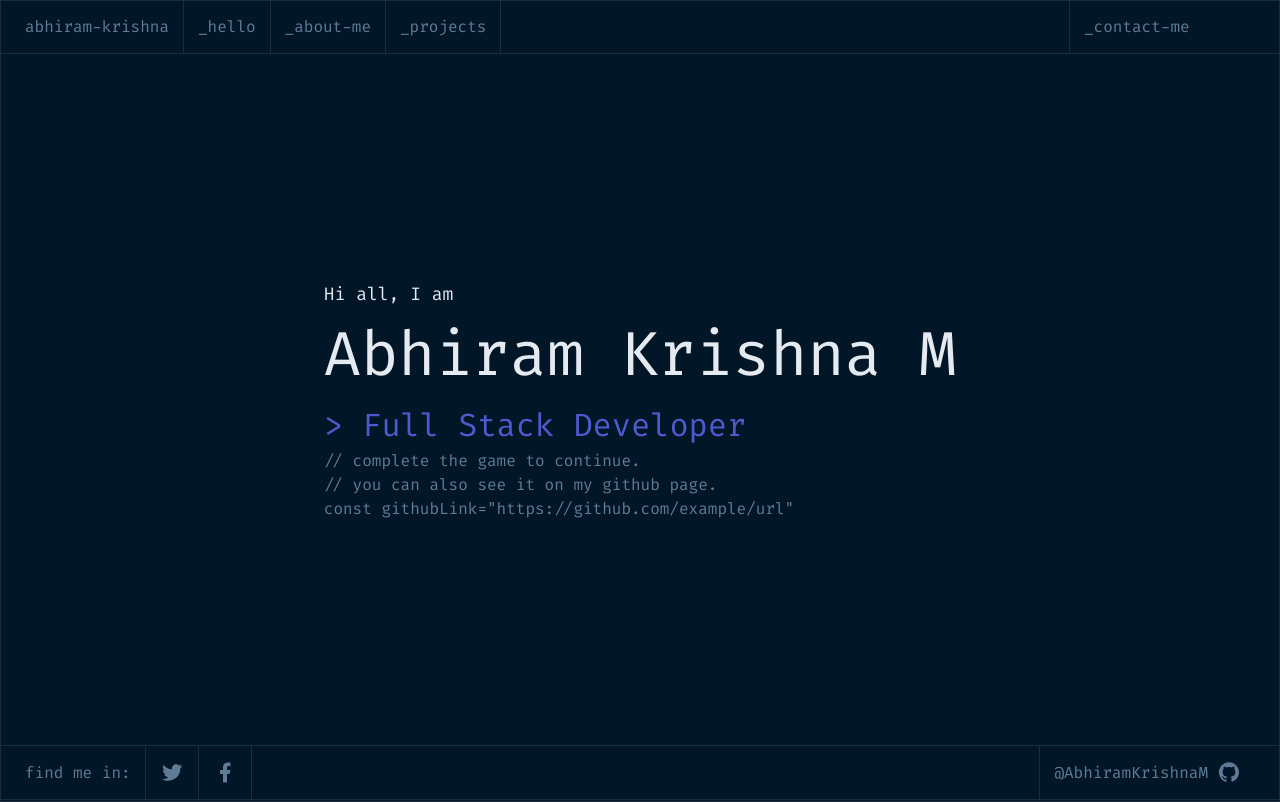
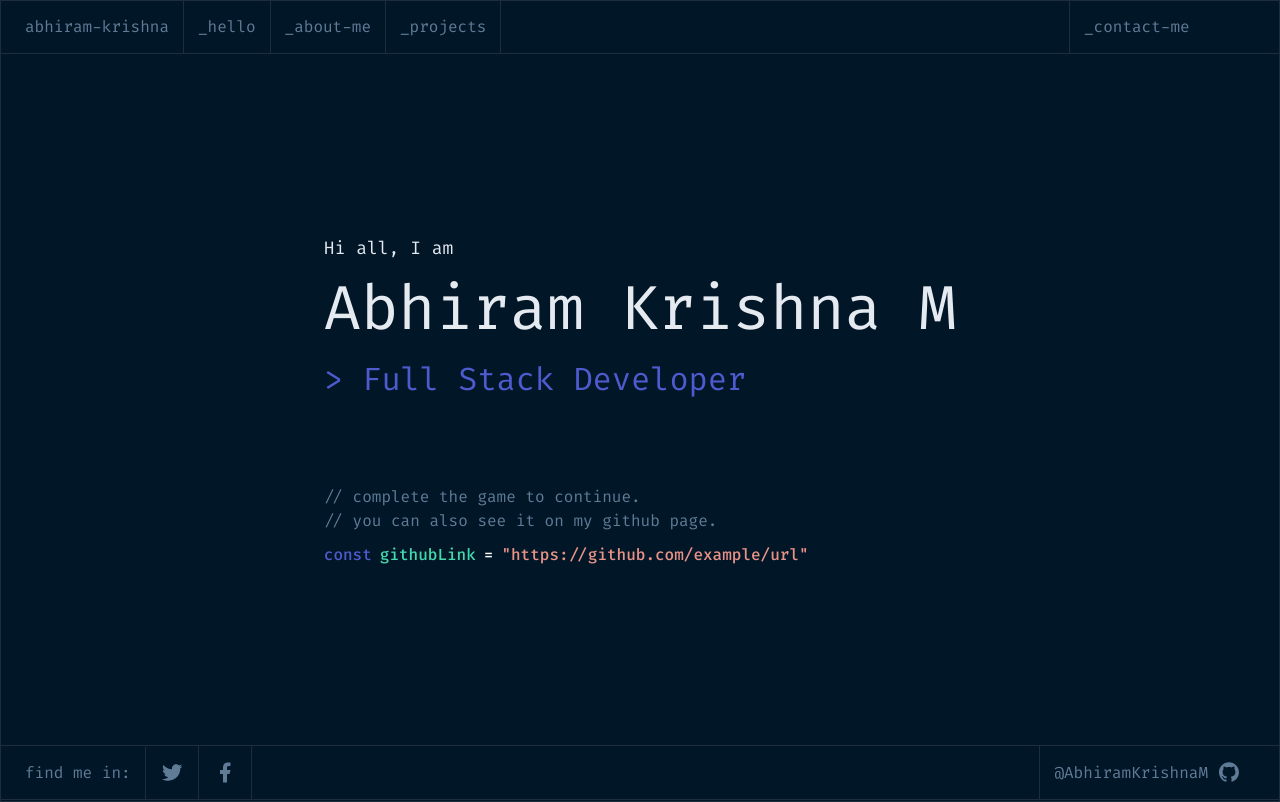
Before and after one commit to AbhiramKrishnaM/Portfolio, a Vue app: page / in a window 1280 px wide. Built offline with nearby package versions, Linux system fonts and the light colour scheme.

Commit message:
added styles for landing page text

```diff
--- a/src/pages/index.vue
+++ b/src/pages/index.vue
@@ -1,24 +1,24 @@
 <template>
   <div class="flex items-center justify-center h-full">
     <div>
-      <div id="section-1" class="text-white-text-01">
+      <div id="section-1" class="text-white-gradient-01 font-normal">
         <h6 class="text-lg">Hi all, I am</h6>
         <h1 class="text-6xl">Abhiram Krishna M</h1>
         <span class="text-3xl text-accent-sub"> > Full Stack Developer </span>
       </div>
 
-      <div id="section-2">
-        <ul>
+      <div id="section-2" class="mt-82">
+        <ul class="text-gray-gradient-01 font-normal">
           <li>// complete the game to continue.</li>
           <li>// you can also see it on my github page.</li>
         </ul>
 
-        <p>
+        <div class="mt-2.5 text-accent-sub flex font-medium">
           const
-          <span>githubLink</span>
-          <span>=</span>
-          <a href="#">"https://github.com/example/url"</a>
-        </p>
+          <div class="text-accent-variable ml-2">githubLink</div>
+          <div class="text-white mx-2">=</div>
+          <div class="text-accent-url">"https://github.com/example/url"</div>
+        </div>
       </div>
     </div>
 
--- a/tailwind.config.js
+++ b/tailwind.config.js
@@ -12,11 +12,14 @@ export default {
         "accent-variable": "#43D9AD",
         "accent-underline": "#FEA55F",
 
+        // #E99287
+
         // border
         "border-white": "#1E2D3D",
 
         // text color
-        "white-text-01": "#E5E9F0",
+        "white-gradient-01": "#E5E9F0",
+        "gray-gradient-01": "#607B96",
       },
 
       borderRadius: {
@@ -27,6 +30,11 @@ export default {
         "3xl": "2rem",
         "6xl": "3.875rem",
       },
+
+      margin: {
+        5: "5px",
+        82: "82px",
+      },
     },
   },
   plugins: [],
```
